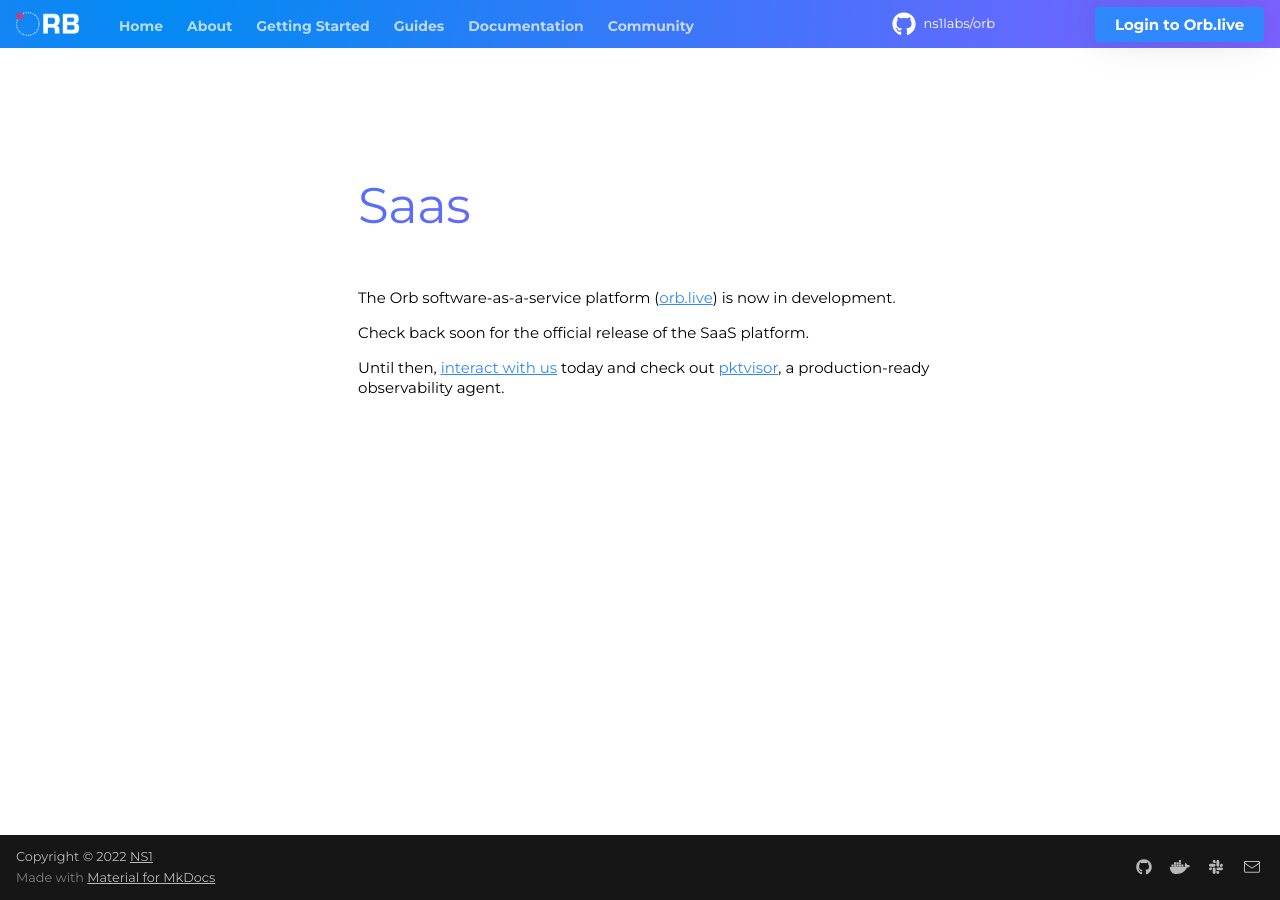
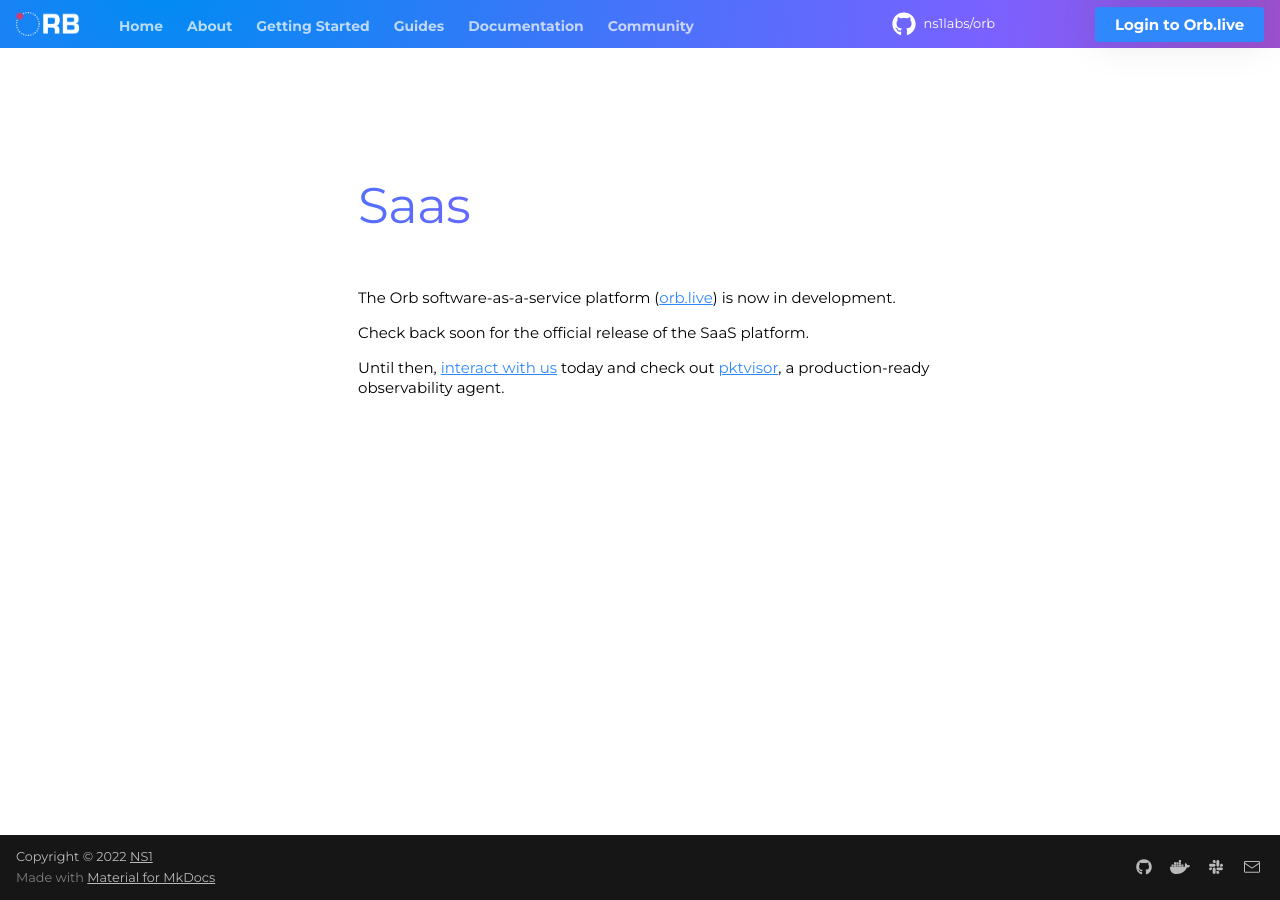
Before and after one commit to orb-community/orb-website, an MkDocs documentation site: the page built from docs/saas.md, in a window 1280 px wide. Built offline with MkDocs 1.6.1 and Material for MkDocs 9.7.7, drawn with Linux system fonts in a browser that asks for light colours.

Commit message:
tweak header gradient effect

```diff
--- a/docs/stylesheets/extra.css
+++ b/docs/stylesheets/extra.css
@@ -57,24 +57,28 @@
 .md-header {
   color: var(--md-primary-fg-color);
   background: -webkit-radial-gradient(
-    85.37% 1691.2% at 12.66% -16.25%,
+    65.37% 1091.2% at 12.66% -16.25%,
     #018bf3 0%,
-    #7b61ff 100%
+    #7b61ff 100%,
+    #df316f 200%
   ) !important;
   background: -moz-radial-gradient(
-    85.37% 1691.2% at 12.66% -16.25%,
+    65.37% 1091.2% at 12.66% -16.25%,
     #018bf3 0%,
-    #7b61ff 100%
+    #7b61ff 100%,
+    #df316f 200%
   ) !important;
   background: -o-radial-gradient(
-    85.37% 1691.2% at 12.66% -16.25%,
+    65.37% 1091.2% at 12.66% -16.25%,
     #018bf3 0%,
-    #7b61ff 100%
+    #7b61ff 100%,
+    #df316f 200%
   ) !important;
   background: radial-gradient(
-    85.37% 1691.2% at 12.66% -16.25%,
+    65.37% 1091.2% at 12.66% -16.25%,
     #018bf3 0%,
-    #7b61ff 100%
+    #7b61ff 100%,
+    #df316f 200%
   ) !important;
 }
 
--- a/overrides/index.html
+++ b/overrides/index.html
@@ -58,24 +58,28 @@
 
   header.md-header.opaque {
     background: -webkit-radial-gradient(
-      85.37% 1691.2% at 12.66% -16.25%,
+      65.37% 1091.2% at 12.66% -16.25%,
       #018bf3 0%,
-      #7b61ff 100%
+      #7b61ff 100%,
+      #df316f 200%
     ) !important;
     background: -moz-radial-gradient(
-      85.37% 1691.2% at 12.66% -16.25%,
+      65.37% 1091.2% at 12.66% -16.25%,
       #018bf3 0%,
-      #7b61ff 100%
+      #7b61ff 100%,
+      #df316f 200%
     ) !important;
     background: -o-radial-gradient(
-      85.37% 1691.2% at 12.66% -16.25%,
+      65.37% 1091.2% at 12.66% -16.25%,
       #018bf3 0%,
-      #7b61ff 100%
+      #7b61ff 100%,
+      #df316f 200%
     ) !important;
     background: radial-gradient(
-      85.37% 1691.2% at 12.66% -16.25%,
+      65.37% 1091.2% at 12.66% -16.25%,
       #018bf3 0%,
-      #7b61ff 100%
+      #7b61ff 100%,
+      #df316f 200%
     ) !important;
 
   }
```
Also changed, not shown: other parts of overrides/index.html (+1 -1 lines).
